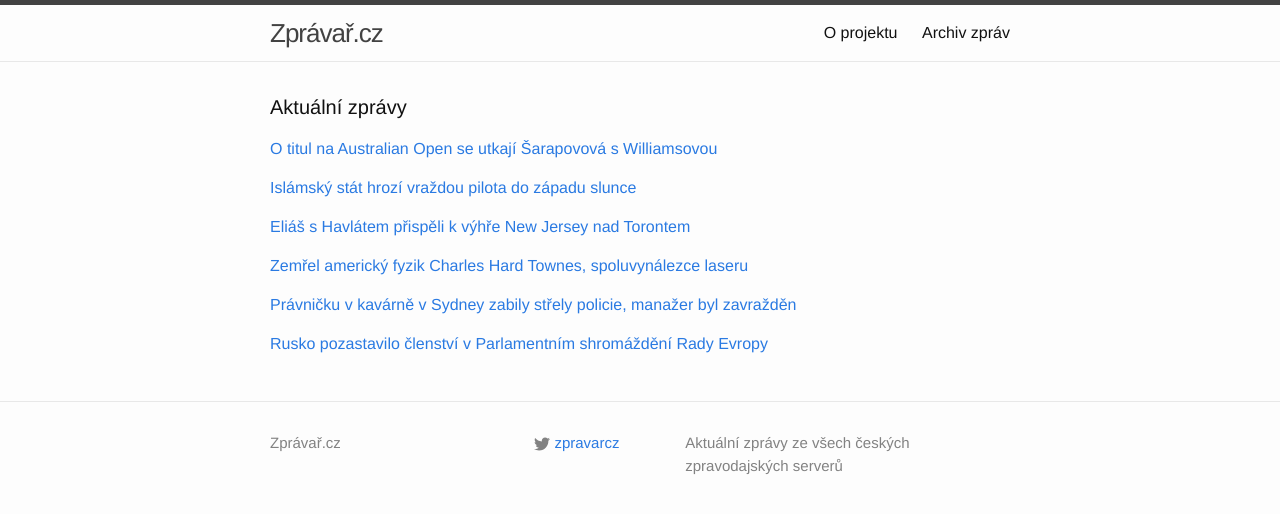
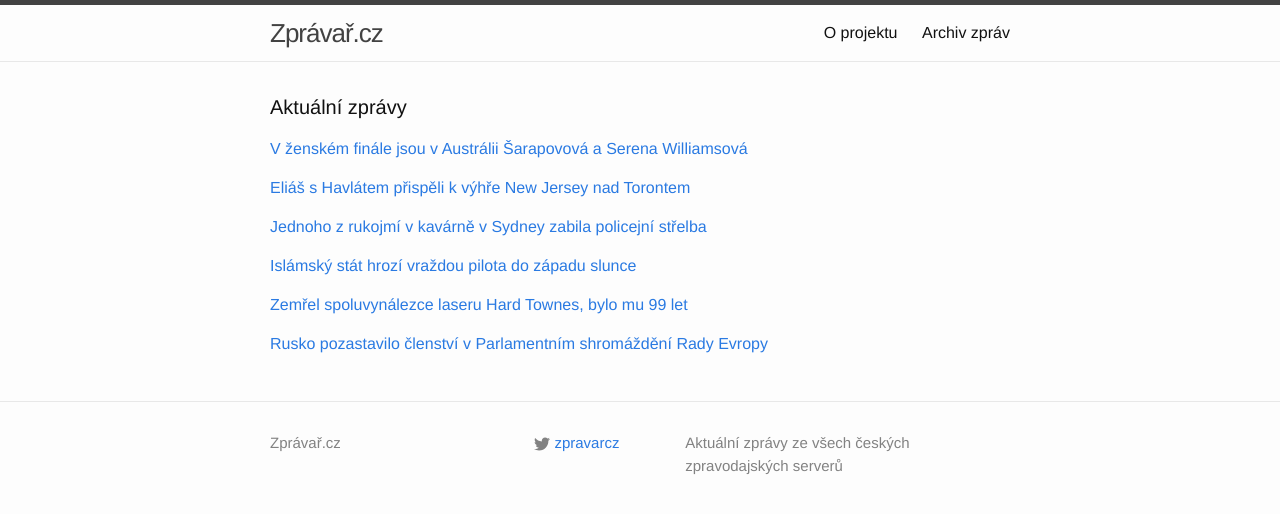
Before and after one commit to adliska/zpravar, a Jekyll site: the page built from index.html, in a window 1280 px wide. Shown: the top 514 px of the page. Built offline with Jekyll 4.4.1, drawn with Linux system fonts in a browser that asks for light colours.

Commit message:
zpravar news update

```diff
--- a/index.html
+++ b/index.html
@@ -5,9 +5,11 @@ layout: default
 <div class="home">
     <h1 class="page-heading">Aktuální zprávy</h1>
 
-<p><a href="javascript:;" onclick="toggle_visibility('zpravy0')">O titul na Australian Open se utkají Šarapovová s Williamsovou</a></p>
+<p><a href="javascript:;" onclick="toggle_visibility('zpravy0')">V ženském finále jsou v Austrálii Šarapovová a Serena Williamsová</a></p>
 <div id="zpravy0" style="display:none">
 <ul>
+<li><a href=http://sport.idnes.cz/australian-open-semifinale-dvouhry-zen-fc4-/tenis.aspx?c=A150129_055227_tenis_vis>V ženském finále jsou v Austrálii Šarapovová a Serena Williamsová - sport.idnes.cz</a></li>
+<li><a href=http://www.denik.cz/tenis/o-titul-na-australian-open-se-utkaji-sarapovova-s-williamsovou-20150129.html>O titul na Australian Open se utkají Šarapovová s Williamsovou - www.denik.cz</a></li>
 <li><a href=http://www.sportovninoviny.cz/zpravy/o-titul-na-australian-open-se-utkaji-sarapovova-s-williamsovou/1174743>O titul na Australian Open se utkají Šarapovová s Williamsovou - www.sportovninoviny.cz</a></li>
 <li><a href=http://www.rozhlas.cz/_zprava/o-titul-si-na-australian-open-zahraje-serena-williamsova-proti-sarapovove--1449150>O titul si na Australian Open zahraje Serena Williamsová proti Šarapovové - www.rozhlas.cz</a></li>
 <li><a href=http://sport.idnes.cz/v-zenskem-finale-jsou-v-australii-sarapovova-a-serena-willimasova-1cy-/tenis.aspx?c=A150129_055227_tenis_vis>V ženském finále jsou v Austrálii Šarapovová a Serena Willimasová. - sport.idnes.cz</a></li>
@@ -15,34 +17,37 @@ layout: default
 <li><a href=http://www.sportovninoviny.cz/zpravy/sarapovova-se-stala-prvni-finalistkou-australian-open/1174743>Šarapovová se stala první finalistkou Australian Open - www.sportovninoviny.cz</a></li>
 <li><a href=http://sport.idnes.cz/ruske-derby-vyznelo-jasne-pro-sarapovovou-ktera-je-v-melbourne-prvni-finalistkou-gjt-/tenis.aspx?c=A150129_055227_tenis_vis>Ruské derby vyznělo jasně pro Šarapovovou, která je v Melbourne první finalistkou - sport.idnes.cz</a></li>
 </ul>
-</div><p><a href="javascript:;" onclick="toggle_visibility('zpravy1')">Islámský stát hrozí vraždou pilota do západu slunce</a></p>
+</div><p><a href="javascript:;" onclick="toggle_visibility('zpravy1')">Eliáš s Havlátem přispěli k výhře New Jersey nad Torontem</a></p>
 <div id="zpravy1" style="display:none">
+<ul>
+<li><a href=http://www.denik.cz/hokej/elias-s-havlatem-prispeli-k-vyhre-new-jersey-nad-torontem-20150129.html>Eliáš s Havlátem přispěli k výhře New Jersey nad Torontem - www.denik.cz</a></li>
+<li><a href=http://hokej.idnes.cz/hokejova-nhl-c9i-/nhl.aspx?c=A150129_071927_nhl_ald>Eliáš s Havlátem přispěli k výhře New Jersey nad Torontem - hokej.idnes.cz</a></li>
+<li><a href=http://sport.aktualne.cz/elias-s-havlatem-prispeli-k-vyhre-new-jersey-nad-torontem/r~b49d3d96a77e11e49f60002590604f2e/>Eliáš se podepsal pod výhru Devils asistencí a nájezdem - sport.aktualne.cz</a></li>
+<li><a href=http://www.sportovninoviny.cz/zpravy/elias-s-havlatem-prispeli-k-vyhre-new-jersey-nad-torontem/1174748>Eliáš s Havlátem přispěli k výhře New Jersey nad Torontem - www.sportovninoviny.cz</a></li>
+</ul>
+</div><p><a href="javascript:;" onclick="toggle_visibility('zpravy2')">Jednoho z rukojmí v kavárně v Sydney zabila policejní střelba </a></p>
+<div id="zpravy2" style="display:none">
+<ul>
+<li><a href=http://www.lidovky.cz/jednoho-z-rukojmi-v-kavarne-v-sydney-pry-zabila-policejni-strelba-p9m-/zpravy-svet.aspx?c=A150129_075505_ln_zahranici_mct>Jednoho z rukojmí v kavárně v Sydney zabila policejní střelba  - www.lidovky.cz</a></li>
+<li><a href=http://zpravy.idnes.cz/strelba-v-kavarne-v-sydney-rukojmi-zabila-policie-f7y-/zahranicni.aspx?c=A150129_065128_zahranicni_skr>Právničku v kavárně v Sydney zabily střely policie, manažer byl zavražděn - zpravy.idnes.cz</a></li>
+<li><a href=http://www.novinky.cz/zahranicni/svet/360091-unesenou-zenu-v-kavarne-v-sydney-zabila-policejni-strelba-tvrdi-pravnik.html>Unesenou ženu v kavárně v Sydney zabila policejní střelba, tvrdí právník - www.novinky.cz</a></li>
+<li><a href=http://www.ceskenoviny.cz/zpravy/zpravy/jednoho-z-rukojmi-v-kavarne-v-sydney-pry-zabila-policejni-strelba/1174719>Jednoho z rukojmí v kavárně v Sydney prý zabila policejní střelba - www.ceskenoviny.cz</a></li>
+</ul>
+</div><p><a href="javascript:;" onclick="toggle_visibility('zpravy3')">Islámský stát hrozí vraždou pilota do západu slunce</a></p>
+<div id="zpravy3" style="display:none">
 <ul>
 <li><a href=http://zpravy.aktualne.cz/zahranici/islamsky-stat-hrozi-vrazdou-pilota-do-zapadu-slunce/r~a14a7b38a77d11e4b6d20025900fea04/>Islámský stát hrozí vraždou pilota do západu slunce - zpravy.aktualne.cz</a></li>
 <li><a href=http://www.ceskatelevize.cz/ct24/svet/299871-islamisticti-unosci-davaji-nove-ultimatum-do-zapadu-slunce/>Islamističtí únosci dávají nové ultimátum – do západu slunce - www.ceskatelevize.cz</a></li>
 <li><a href=http://www.novinky.cz/zahranicni/blizky-a-stredni-vychod/360092-dalsi-ultimatum-islamskeho-statu-jordanskeho-pilota-zabiji-se-zapadem-slunce.html>Další ultimátum Islámského státu: jordánského pilota zabijí se západem slunce - www.novinky.cz</a></li>
 <li><a href=http://www.ceskenoviny.cz/zpravy/zpravy/hlas-na-nove-nahravce-hrozi-zabitim-jordanskeho-rukojmi-islamistu/1174716>Hlas na nové nahrávce hrozí zabitím jordánského rukojmí islamistů - www.ceskenoviny.cz</a></li>
 </ul>
-</div><p><a href="javascript:;" onclick="toggle_visibility('zpravy2')">Eliáš s Havlátem přispěli k výhře New Jersey nad Torontem</a></p>
-<div id="zpravy2" style="display:none">
+</div><p><a href="javascript:;" onclick="toggle_visibility('zpravy4')">Zemřel spoluvynálezce laseru Hard Townes, bylo mu 99 let</a></p>
+<div id="zpravy4" style="display:none">
 <ul>
-<li><a href=http://hokej.idnes.cz/hokejova-nhl-c9i-/nhl.aspx?c=A150129_071927_nhl_ald>Eliáš s Havlátem přispěli k výhře New Jersey nad Torontem - hokej.idnes.cz</a></li>
-<li><a href=http://sport.aktualne.cz/elias-s-havlatem-prispeli-k-vyhre-new-jersey-nad-torontem/r~b49d3d96a77e11e49f60002590604f2e/>Eliáš se podepsal pod výhru Devils asistencí a nájezdem - sport.aktualne.cz</a></li>
-<li><a href=http://www.sportovninoviny.cz/zpravy/elias-s-havlatem-prispeli-k-vyhre-new-jersey-nad-torontem/1174748>Eliáš s Havlátem přispěli k výhře New Jersey nad Torontem - www.sportovninoviny.cz</a></li>
-</ul>
-</div><p><a href="javascript:;" onclick="toggle_visibility('zpravy3')">Zemřel americký fyzik Charles Hard Townes, spoluvynálezce laseru</a></p>
-<div id="zpravy3" style="display:none">
-<ul>
+<li><a href=http://zpravy.idnes.cz/zemrel-spoluvynalezce-laseru-fyzik-charles-hard-townes-pkc-/zahranicni.aspx?c=A150129_072909_zahranicni_skr>Zemřel spoluvynálezce laseru Hard Townes, bylo mu 99 let - zpravy.idnes.cz</a></li>
 <li><a href=http://www.ceskenoviny.cz/zpravy/zpravy/zemrel-americky-fyzik-charles-hard-townes-spoluvynalezce-laseru/1174744>Zemřel americký fyzik Charles Hard Townes, spoluvynálezce laseru - www.ceskenoviny.cz</a></li>
 <li><a href=http://zpravy.aktualne.cz/zahranici/zemrel-charles-hard-townes-spoluvynalezce-laseru/r~7db9edf6a77911e4ba57002590604f2e/>Zemřel Charles Hard Townes, spoluvynálezce laseru - zpravy.aktualne.cz</a></li>
 <li><a href=http://www.novinky.cz/zahranicni/amerika/360094-zemrel-americky-fyzik-charles-hard-townes-spoluvynalezce-laseru.html>Zemřel americký fyzik Charles Hard Townes, spoluvynálezce laseru  - www.novinky.cz</a></li>
-</ul>
-</div><p><a href="javascript:;" onclick="toggle_visibility('zpravy4')">Právničku v kavárně v Sydney zabily střely policie, manažer byl zavražděn</a></p>
-<div id="zpravy4" style="display:none">
-<ul>
-<li><a href=http://zpravy.idnes.cz/strelba-v-kavarne-v-sydney-rukojmi-zabila-policie-f7y-/zahranicni.aspx?c=A150129_065128_zahranicni_skr>Právničku v kavárně v Sydney zabily střely policie, manažer byl zavražděn - zpravy.idnes.cz</a></li>
-<li><a href=http://www.novinky.cz/zahranicni/svet/360091-unesenou-zenu-v-kavarne-v-sydney-zabila-policejni-strelba-tvrdi-pravnik.html>Unesenou ženu v kavárně v Sydney zabila policejní střelba, tvrdí právník - www.novinky.cz</a></li>
-<li><a href=http://www.ceskenoviny.cz/zpravy/zpravy/jednoho-z-rukojmi-v-kavarne-v-sydney-pry-zabila-policejni-strelba/1174719>Jednoho z rukojmí v kavárně v Sydney prý zabila policejní střelba - www.ceskenoviny.cz</a></li>
 </ul>
 </div><p><a href="javascript:;" onclick="toggle_visibility('zpravy5')">Rusko pozastavilo členství v Parlamentním shromáždění Rady Evropy</a></p>
 <div id="zpravy5" style="display:none">
```
